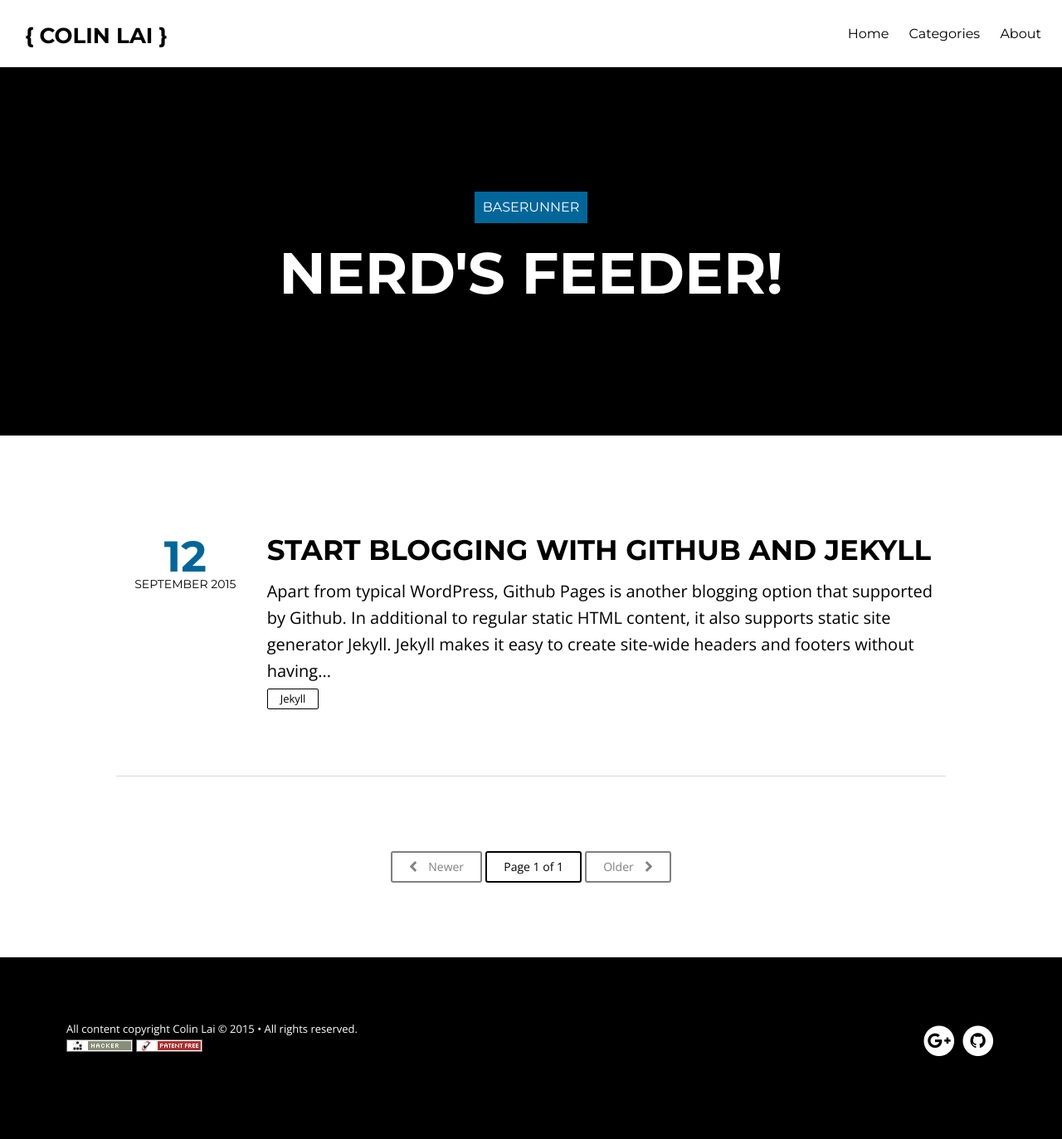
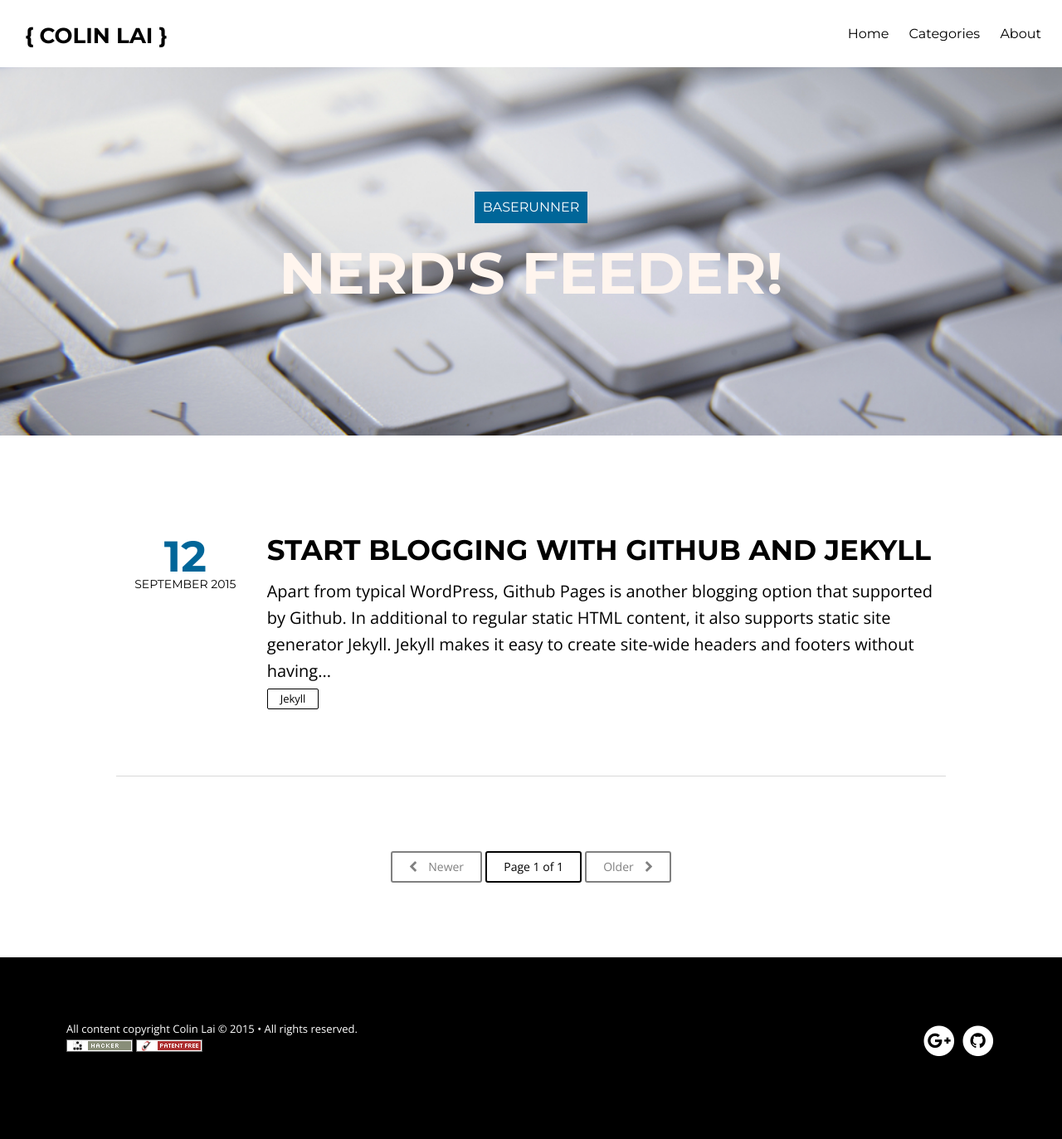
Before and after one commit to baserunner-cl/baserunner-cl.github.io, a Jekyll site: the page built from index.html, in a window 1280 px wide. Shown: the whole page at 83% size. Built offline with Jekyll 4.4.1, drawn with Linux system fonts in a browser that asks for light colours; nearby versions of some CDN libraries; the list of posts is cut into pages by our own code.

Commit message:
improvements

```diff
--- a/_layouts/post.html
+++ b/_layouts/post.html
@@ -25,7 +25,7 @@
       </div>
 {% if page.imagefeature %}
       <div class="notepad-post-title bg-check">
-        <h1>{{ page.title }}</h1>
+        <h2>{{ page.title }}</h2>
         <p>by <strong>{{ site.owner.name }}</strong> &#8212; {% assign tagsize = page.tags.size %}{% if tagsize != 0 %}on {% for tag in page.tags %}<a href="{{ site.url }}/tags/index.html#{{ tag | cgi_encode }}" data-toggle="tooltip" title="Posts tagged with {{ tag }}" rel="tag">{{ tag }}</a>{% unless forloop.last %}&nbsp;&comma;&nbsp;{% endunless %}{% endfor %}{% endif %} <strong><time datetime="{{ page.date | date_to_xmlschema }}">{{ page.date | date: "%d %b %Y" }}</time></strong></p>
       </div>
       <div class="bg-img"></div>
@@ -36,7 +36,7 @@
       <div class="notepad-post-title-simple row">
         <div class="small-12 columns">
           <div class="notepad-post-meta-simple">
-            <h1>{{ page.title }}</h1>
+            <h2>{{ page.title }}</h2>
             <p>by <strong>{{ site.owner.name }}</strong> &#8212; {% assign tagsize = page.tags.size %}{% if tagsize != 0 %}on {% for tag in page.tags %}<a href="{{ site.url }}/tags/index.html#{{ tag | cgi_encode }}" data-toggle="tooltip" title="Posts tagged with {{ tag }}" rel="tag">{{ tag }}</a>{% unless forloop.last %}&nbsp;&comma;&nbsp;{% endunless %}{% endfor %}{% endif %} <strong><time datetime="{{ page.date | date_to_xmlschema }}">{{ page.date | date: "%d %b %Y" }}</time></strong></p>
           </div>
         </div>
@@ -55,7 +55,7 @@
 {% if site.disqus_shortname and page.comments == true %}
     <section class="notepad-disqus row">
       <div class="small-12 columns">
-        <h1 class="notepad-comments-header">Comments</h1>
+        <h2 class="notepad-comments-header">Comments</h2>
         <div id="disqus_thread"></div>
 {% include disqus_comments.html %}
       </div>
--- a/assets/css/post.css
+++ b/assets/css/post.css
@@ -477,11 +477,11 @@
       max-width: 56.25rem;
       font-size: 1.125rem; }
       .notepad-page-content > div:not(.notepad-page-title) p:first-child {
-        font-size: 1.375rem;
+        font-size: 1.3rem;
         font-weight: 300; }
         @media only screen and (min-width: 40.063em) {
           .notepad-page-content > div:not(.notepad-page-title) p:first-child {
-            font-size: 1.625rem; } }
+            font-size: 1.5rem; } }
       .notepad-page-content > div:not(.notepad-page-title) p.with-image {
         text-align: center;
         padding-top: 1.125rem;
--- a/assets/css/style.css
+++ b/assets/css/style.css
@@ -182,7 +182,8 @@
 .notepad-site-head .notepad-site-head-content {
   width: 100%;
   text-align: center;
-  background-color: black;
+  //background-color: black;
+  background-image: url("/images/background.jpg");
   background-size: cover; }
   .notepad-site-head .notepad-site-head-content.with-bg-cover {
     background-color: rgba(0, 0, 0, 0.7); }
@@ -191,17 +192,19 @@
     padding: 0.625rem;
     background: #006699;
     line-height: 1.1; }
-  .notepad-site-head .notepad-site-head-content h1, .notepad-site-head .notepad-site-head-content h2 {
+  .notepad-site-head .notepad-site-head-content h1,
+  .notepad-site-head .notepad-site-head-content h2 {
     margin: 0;
     padding: 0;
-    color: white;
     text-transform: uppercase; }
   .notepad-site-head .notepad-site-head-content h1 {
     padding-top: 4.375rem;
+    color: white;
     font-size: 0.875rem;
     margin-bottom: 0.9375rem; }
   .notepad-site-head .notepad-site-head-content h2 {
     font-size: 2.5rem;
+    color: seashell;
     padding-bottom: 5rem;
     font-weight: 700;
     line-height: 1.3; }
```
Also changed, not shown: _posts/2015-09-01-start-blogging-with-github-and-jekyll.md (+2 -2 lines), images/background.jpg (added).
